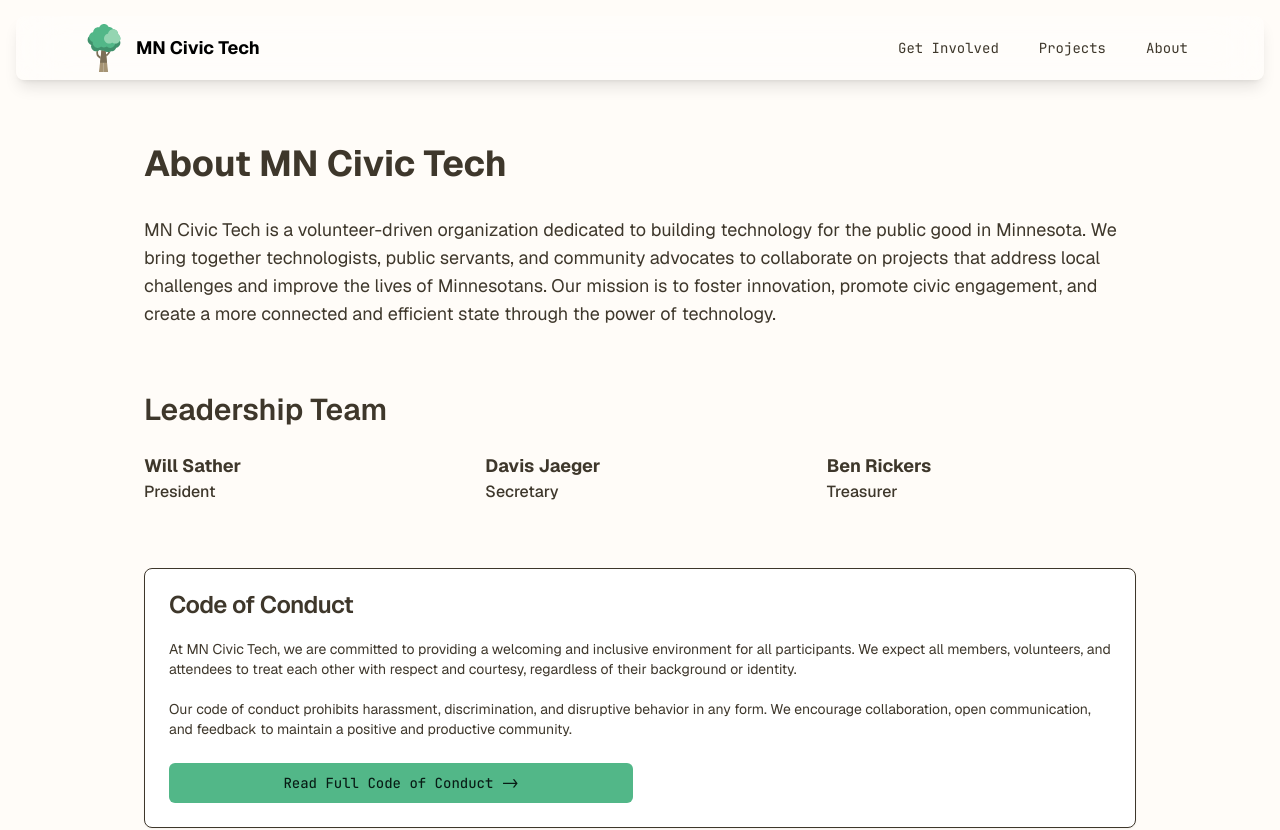
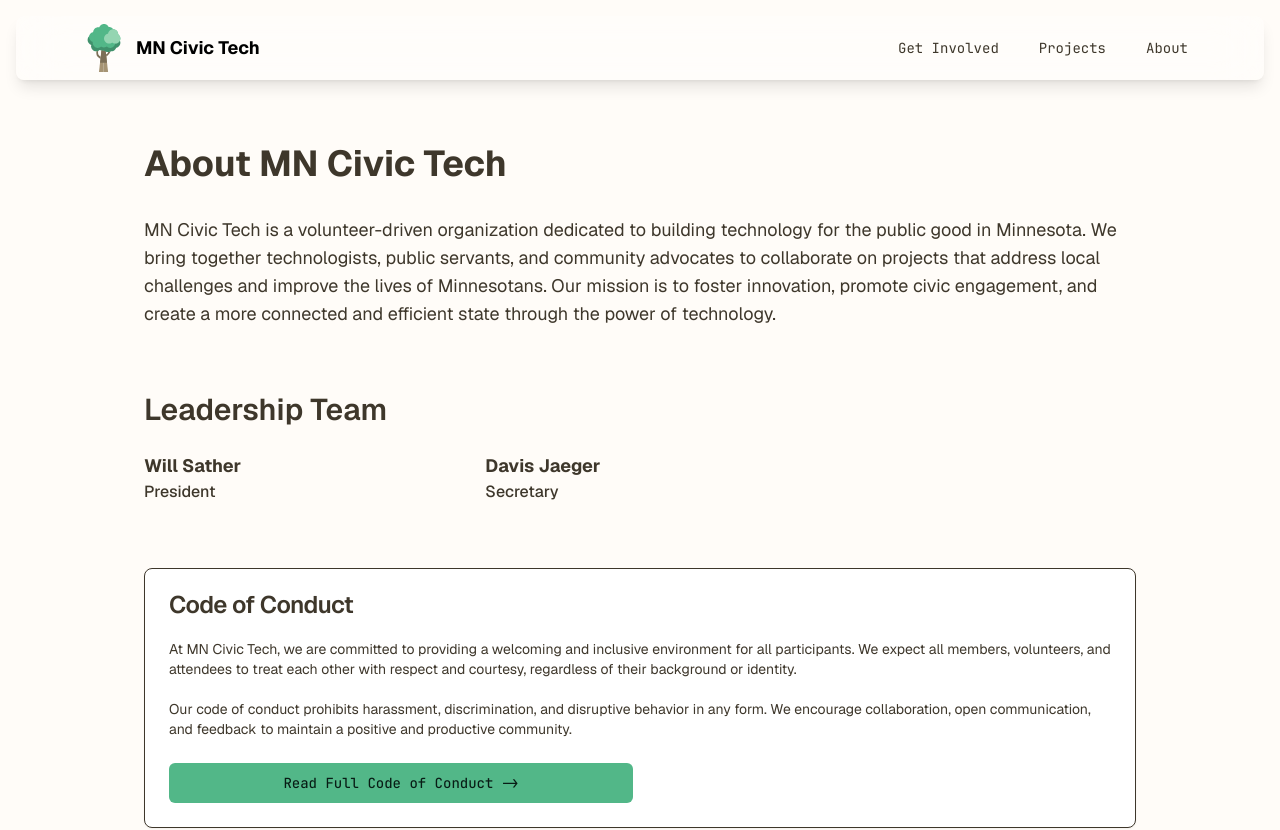
Before and after one commit to MNCivicTech/mncivictech.org, a Next.js app: page /about in a window 1280 px wide. Shown: the top 830 px of the page. Built offline with nearby package versions, Linux system fonts and the light colour scheme.

Commit message:
chore: temp leadership name

```diff
--- a/src/app/about/page.tsx
+++ b/src/app/about/page.tsx
@@ -36,10 +36,10 @@ const leadershipTeam = [
     name: "Davis Jaeger",
     role: "Secretary",
   },
-  {
-    name: "Ben Rickers",
-    role: "Treasurer",
-  },
+  // {
+  //   name: "Ben Rickers",
+  //   role: "Treasurer",
+  // },
 ];
 
 export default function AboutPage() {
```
